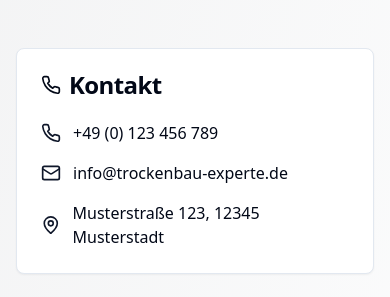
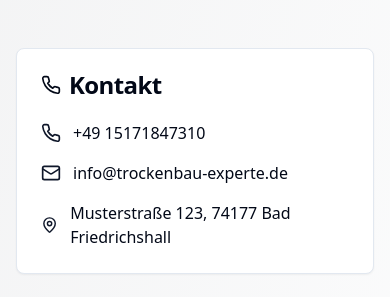
Before and after one commit to opexxxxx/mario_handwerker, a React (Vite) app: page / in a window 390 px wide. Shown: the part 3704-4001 px from the top of the page. Built offline with nearby package versions, Linux system fonts and the light colour scheme.

Commit message:
Fix: Update contact information
Update the contact phone number and city in the contact section.

```diff
--- a/src/components/ContactSection.tsx
+++ b/src/components/ContactSection.tsx
@@ -66,7 +66,7 @@ const ContactSection = () => {
                 <CardContent className="space-y-4">
                   <div className="flex items-center space-x-3">
                     <Phone className="h-5 w-5 text-primary" />
-                    <span>+49 (0) 123 456 789</span>
+                    <span>+49 15171847310</span>
                   </div>
                   <div className="flex items-center space-x-3">
                     <Mail className="h-5 w-5 text-primary" />
@@ -74,7 +74,7 @@ const ContactSection = () => {
                   </div>
                   <div className="flex items-center space-x-3">
                     <MapPin className="h-5 w-5 text-primary" />
-                    <span>Musterstraße 123, 12345 Musterstadt</span>
+                    <span>Musterstraße 123, 74177 Bad Friedrichshall</span>
                   </div>
                 </CardContent>
               </Card>
```
